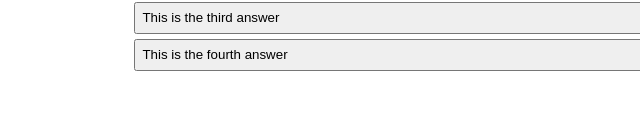
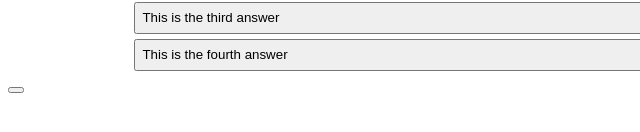
Before and after one commit to DanielTBonn/code-quiz, a plain HTML site: page index.html in a window 1280 px wide. Shown: the part 186-318 px from the top of the page, 0-640 px from the left. Drawn offline with Linux system fonts and the light colour scheme.

Commit message:
testing changing pages

```diff
--- a/index.html
+++ b/index.html
@@ -17,6 +17,9 @@
         <button class="btn btn3">Answer 3</button>
         <button class="btn btn4">Answer 4</button>
     </section>
+    <section class="page">
+        <button class="ref"><a href=""></a></button>
+    </section>
     <script src="./assets/js/script.js"></script>
 </body>
 </html>
```
